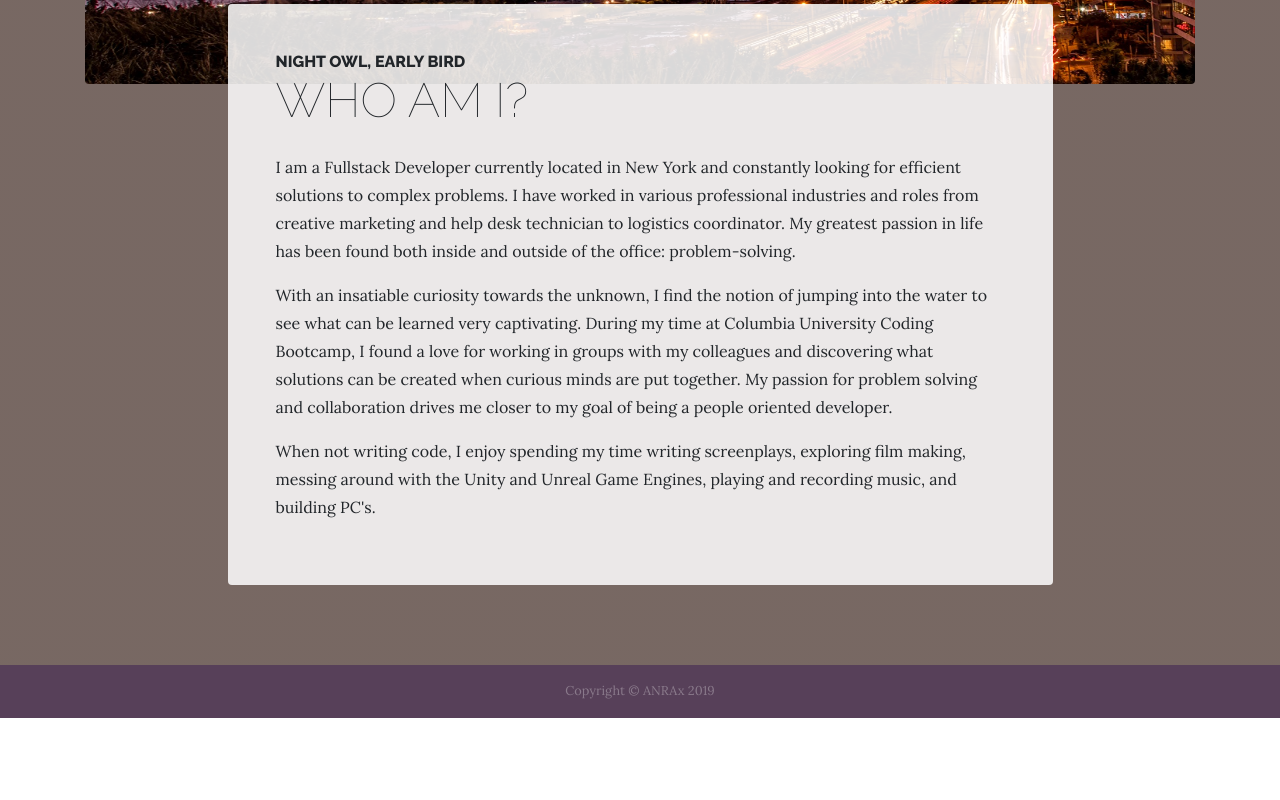
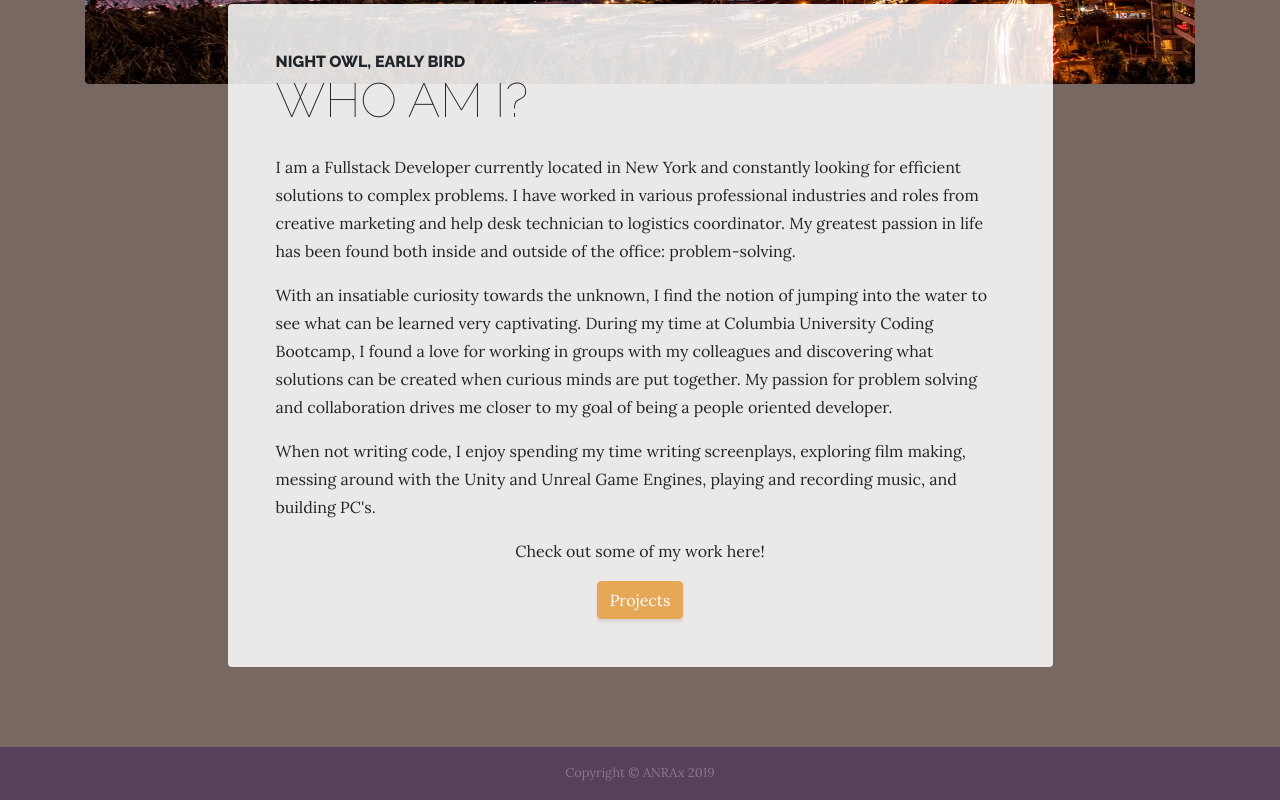
Before and after one commit to ANRAx/ANRA-2019-Portfolio, a website: page about.html in a window 1280 px wide. Shown: the part 770-1570 px from the top of the page. Before the commit the page ends 1488 px from the top, so only its background shows below. Drawn offline with Linux system fonts and the light colour scheme.

Commit message:
add button link to projects on about page, center elements

```diff
--- a/about.html
+++ b/about.html
@@ -70,8 +70,11 @@
               </h2>
               <p>I am a Fullstack Developer currently located in New York and constantly looking for efficient solutions to complex problems. I have worked in various professional industries and roles from creative marketing and help desk technician to logistics coordinator. My greatest passion in life has been found both inside and outside of the office: problem-solving. </p>
               <p>With an insatiable curiosity towards the unknown, I find the notion of jumping into the water to see what can be learned very captivating. During my time at Columbia University Coding Bootcamp, I found a love for working in groups with my colleagues and discovering what solutions can be created when curious minds are put together. My passion for problem solving and collaboration drives me closer to my goal of being a people oriented developer.</p>
-              <p class="mb-0">When not writing code, I enjoy spending my time writing screenplays, exploring film making, messing around with the Unity and Unreal Game Engines, playing and recording music, and building PC's.</p>
-              <p></p>
+              <p>When not writing code, I enjoy spending my time writing screenplays, exploring film making, messing around with the Unity and Unreal Game Engines, playing and recording music, and building PC's.</p>
+              <p class="text-center">Check out some of my work here!</p>
+              <div class="intro-button text-center">
+                <a class="btn btn-primary btn-md" href="projects.html">Projects</a>
+              </div>
             </div>
           </div>
         </div>
```
